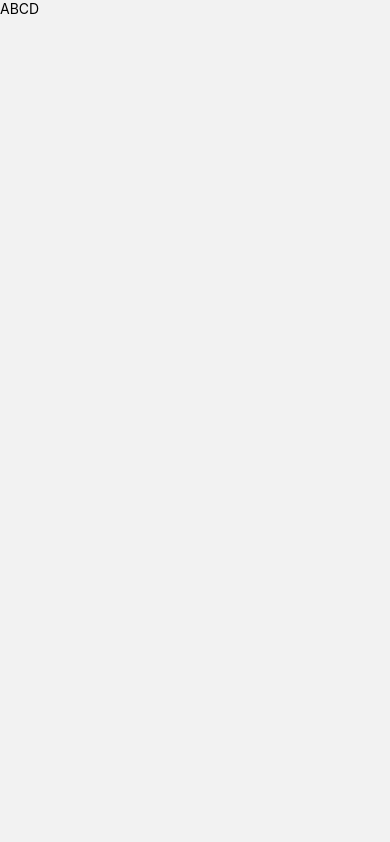
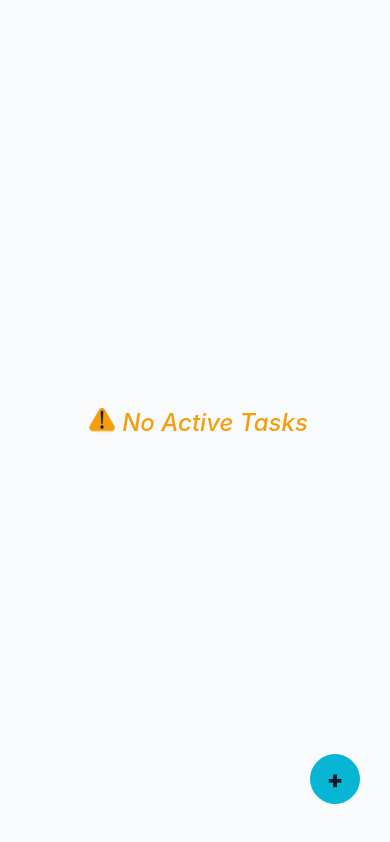
Before and after one commit to PrasoonGuptaTech/MRPLTaskApp, a React Native app: screen /viewListTask in a window 390 px wide. Built offline with nearby package versions, Linux system fonts and the light colour scheme.

Commit message:
No Active task UI& Floating Button UI

```diff
--- a/source/pages/ViewListTask.tsx
+++ b/source/pages/ViewListTask.tsx
@@ -1,11 +1,86 @@
 import React from 'react';
-import { Text } from 'react-native';
+import {
+  Image,
+  Pressable,
+  ScrollView,
+  StyleSheet,
+  Text,
+  View,
+} from 'react-native';
 import { SafeAreaView } from 'react-native-safe-area-context';
 
 function ViewListTask() {
-  return <SafeAreaView>
-    <Text>ABCD</Text>
-  </SafeAreaView>;
+  const onFloatingButtonPressHandler = () => {};
+  return (
+    <SafeAreaView style={styles.container}>
+      <ScrollView contentContainerStyle={styles.scrollContainerStyle}>
+        <Pressable
+          style={styles.overlayLayout}
+          onPress={onFloatingButtonPressHandler}
+        >
+          <Text style={styles.plusText}>+</Text>
+        </Pressable>
+        <View style={styles.activeTaskView}>
+          <Image
+            source={require('../assets/icons/WarningIcon.png')}
+            style={styles.warningIconStyle}
+          />
+          <Text style={styles.activeTaskText}>No Active Tasks</Text>
+        </View>
+      </ScrollView>
+    </SafeAreaView>
+  );
 }
 
+const styles = StyleSheet.create({
+  container: {
+    flex: 1,
+    backgroundColor: '#F8FAFC',
+  },
+  scrollContainerStyle: {
+    flex: 1,
+    justifyContent: 'center',
+    alignItems: 'center',
+  },
+  overlayLayout: {
+    justifyContent: 'center',
+    alignItems: 'center',
+    position: 'absolute',
+    bottom: 40,
+    right: 30,
+    width: 50,
+    height: 50,
+    borderWidth: 1,
+    borderColor: '#06B6D4',
+    borderRadius: 25,
+    zIndex: 999,
+    backgroundColor: '#06B6D4',
+  },
+  plusText: {
+    fontSize: 24,
+    fontWeight: '900',
+    fontStyle: 'normal',
+    textAlign: 'center',
+    color: '#0F172A',
+  },
+  activeTaskView: {
+    flex: 1,
+    justifyContent: 'center',
+    alignItems: 'center',
+    alignContent: 'center',
+    flexDirection: 'row',
+  },
+  activeTaskText: {
+    fontSize: 24,
+    fontWeight: '500',
+    fontStyle: 'italic',
+    textAlign: 'center',
+    color: '#F59E0B',
+  },
+  warningIconStyle: {
+    width: 40,
+    height: 40,
+  },
+});
+
 export default ViewListTask;
```
Also changed, not shown: source/assets/icons/WarningIcon.png (added).
